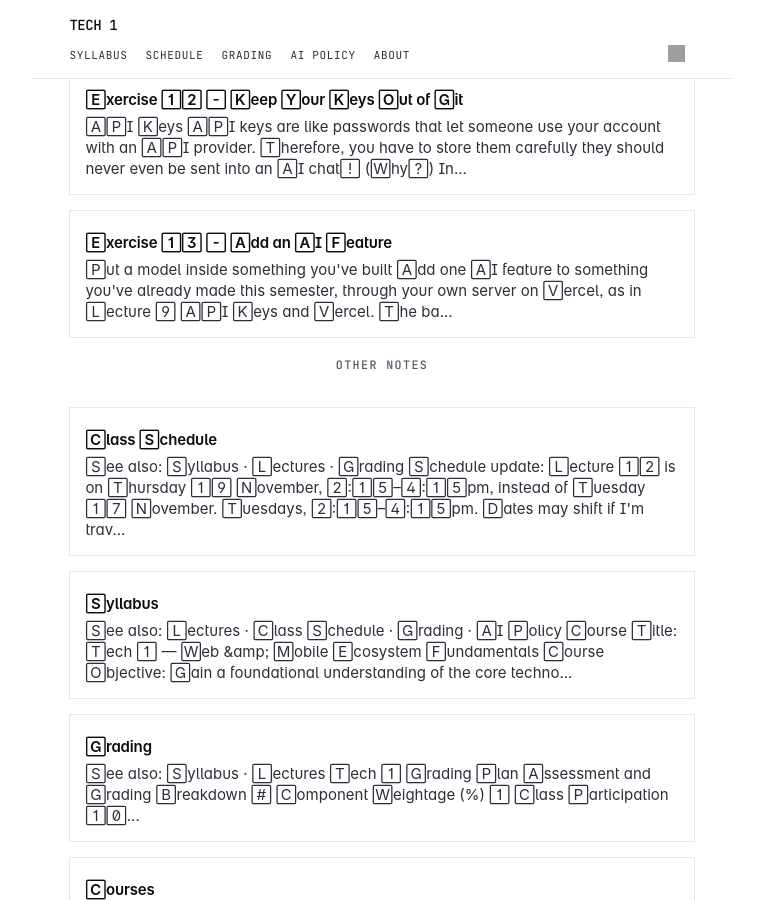
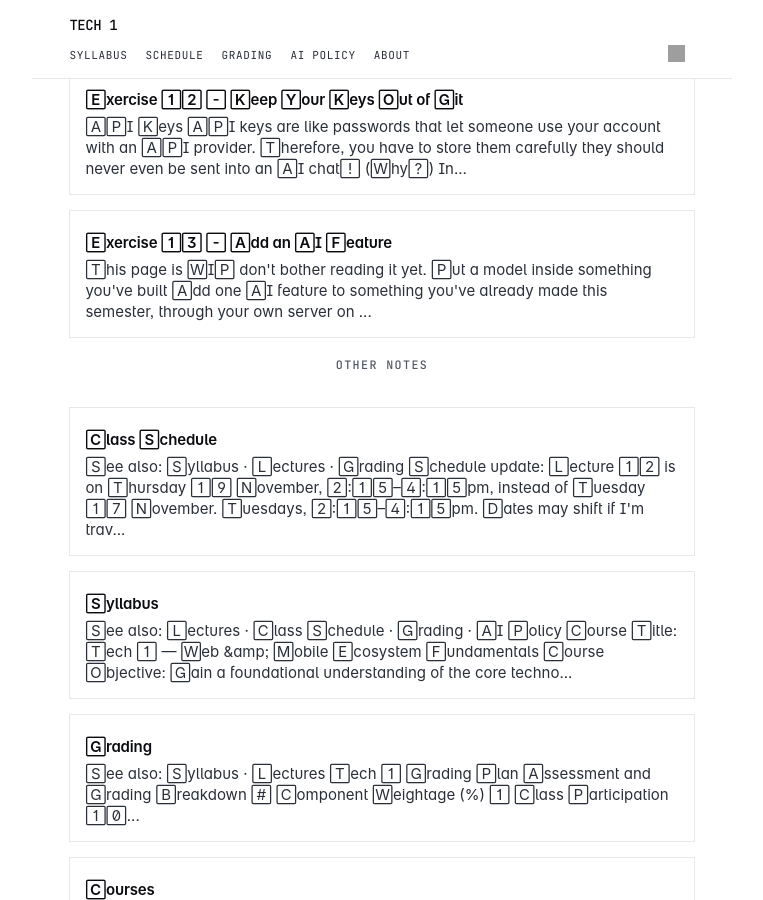
Before and after one commit to gyanl/tech1, a Jekyll site: the page built from pages/index.md, in a window 1280 px wide and 900 px high, scrolled down 3971 px. Shown: the whole window, without its empty margins (258-1021 px from the left). Built offline with Jekyll 4.4.1, drawn with Linux system fonts in a browser that asks for light colours; some web fonts are replaced; grey boxes are pictures that could not be loaded.

Commit message:
Mark Lecture 12 and Exercise 13 as work in progress
Co-Authored-By: Claude Opus 5.5 <noreply@anthropic.com>

```diff
--- a/_notes/Exercise 13 - Add an AI Feature.md
+++ b/_notes/Exercise 13 - Add an AI Feature.md
@@ -5,6 +5,8 @@ feed: show
 tag: exercise
 title: "Exercise 13 - Add an AI Feature"
 ---
+
+> This page is WIP don't bother reading it yet.
 
 ### Put a model inside something you've built
 
--- a/_notes/Lecture 12 - AI Features and the Cloud.md
+++ b/_notes/Lecture 12 - AI Features and the Cloud.md
@@ -10,6 +10,8 @@ key_areas:
 tag: lecture
 title: "Lecture 12 - AI Features and the Cloud"
 ---
+
+> This page is WIP don't bother reading it yet.
 
 ## Project check-in
 
```
